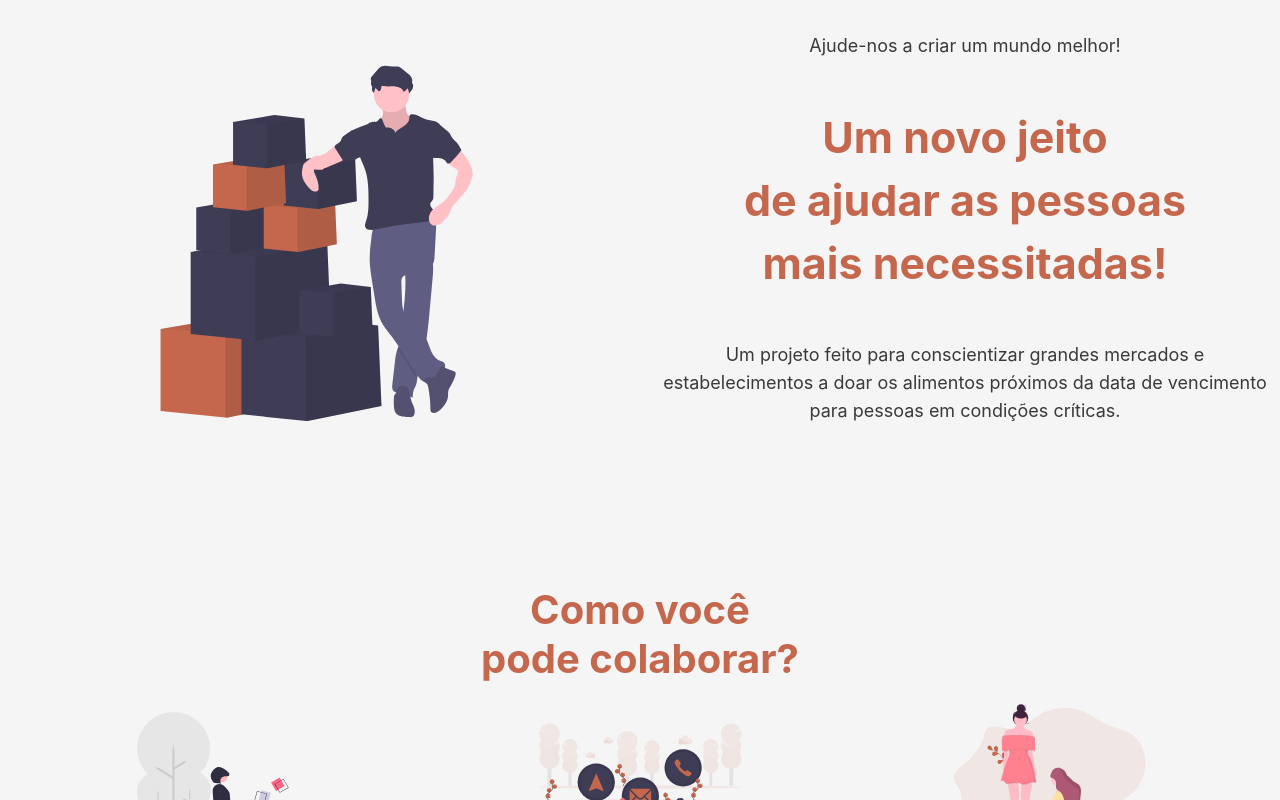
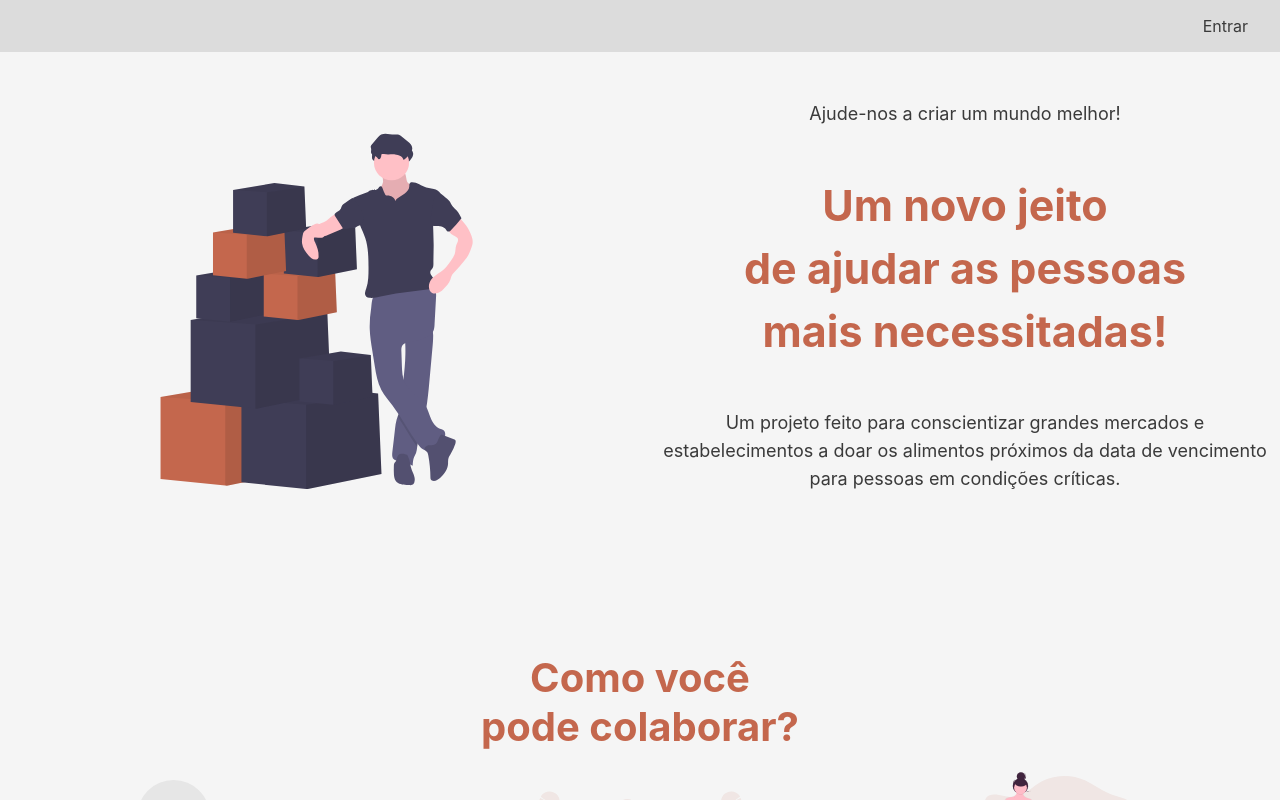
Before and after one commit to RyanBasque/tem-quem-precise, a React (Create React App) app: page / in a window 1280 px wide. Shown: the top 800 px of the page. Built offline with nearby package versions, Linux system fonts and the light colour scheme.

Commit message:
feat: headerBar links

```diff
--- a/src/components/atoms/HeaderBar/index.js
+++ b/src/components/atoms/HeaderBar/index.js
@@ -1,11 +1,12 @@
 import React from 'react';
+import { Link } from 'react-router-dom';
 
 import { StyledHeaderBar } from './styles';
 
 const HeaderBar = () => {
   return (
-    <StyledHeaderBar>
-
+    <StyledHeaderBar data-aos="flip-left">
+      <Link to="/">Entrar</Link>
     </StyledHeaderBar>
   );
 };
--- a/src/components/atoms/HeaderBar/styles.js
+++ b/src/components/atoms/HeaderBar/styles.js
@@ -1,6 +1,21 @@
 
 import styled from 'styled-components';
+import { color } from './../../../assets/css/colors';
 
 export const StyledHeaderBar = styled.header`
-  margin-bottom: 2rem;
+  padding: 1rem 2rem 1rem;
+  margin-bottom: 3rem;
+
+  width: 100%;
+
+  display: flex;
+  justify-content: flex-end;
+  align-items: center;
+
+  background-color: rgba(0, 0, 0, 0.1);
+
+  a {
+    text-decoration: none;
+    color: ${color.black};
+  }
 `;
```
